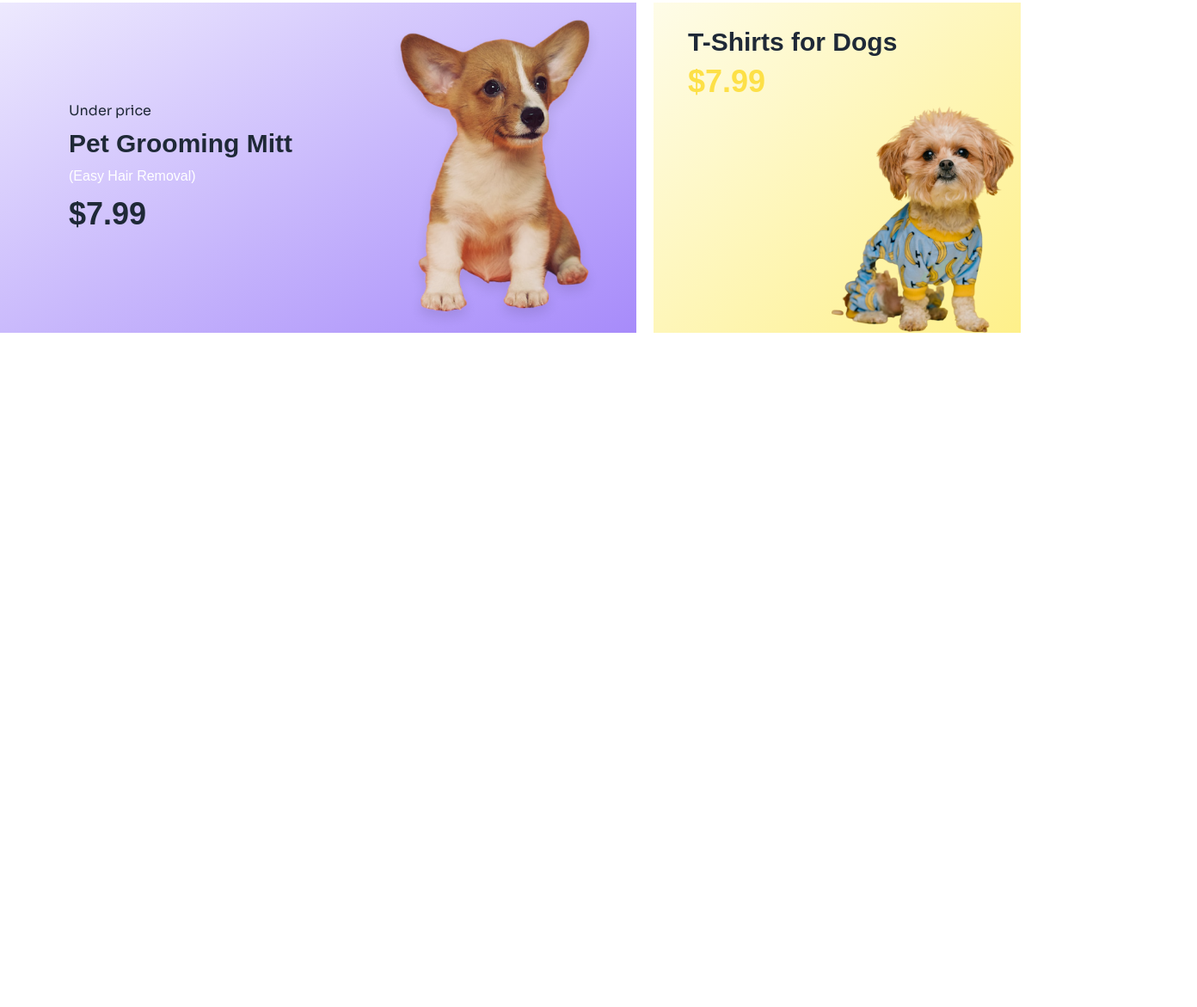
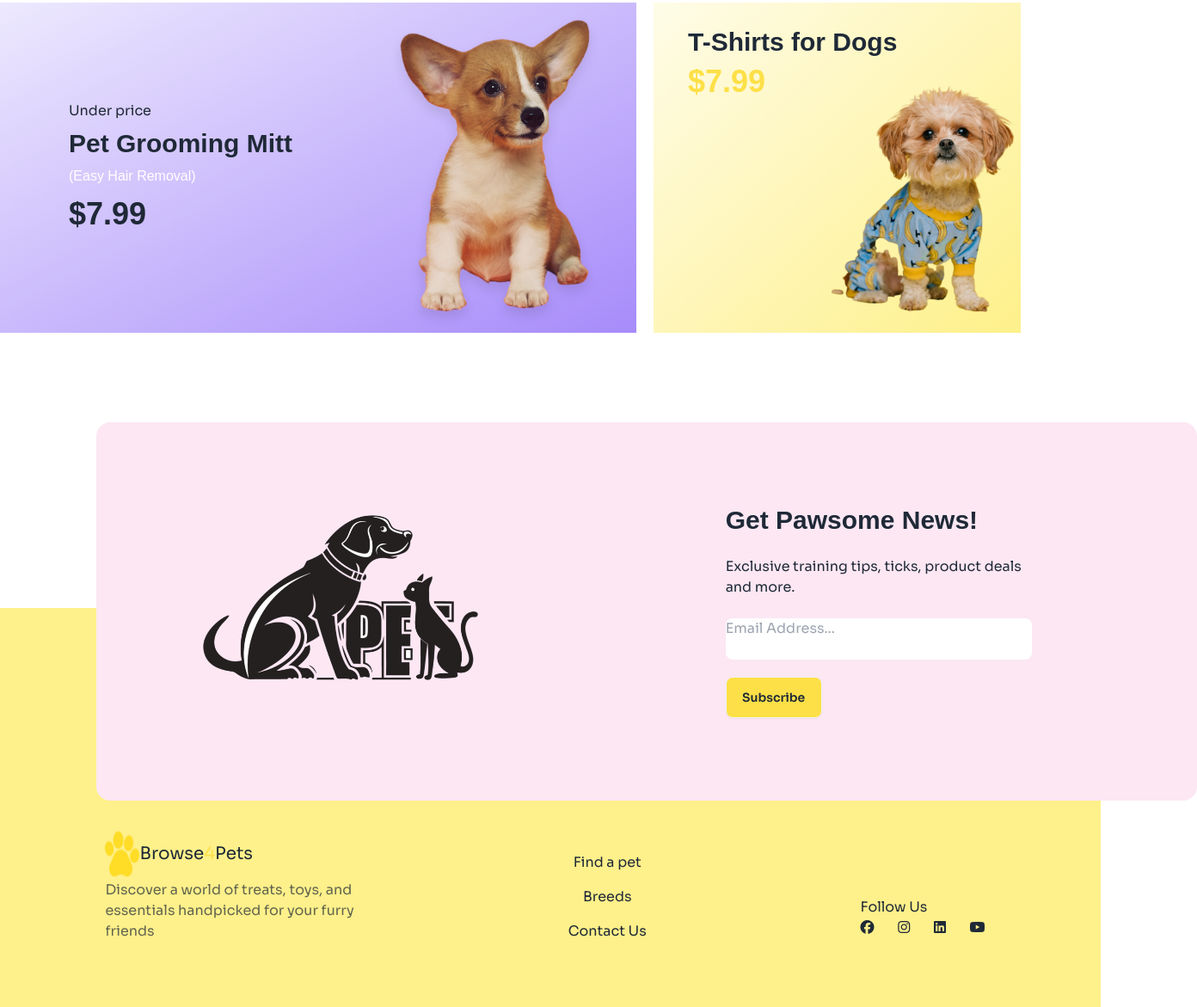
Before and after one commit to AlMahmud996/pet-shop, a plain HTML site: page index.html in a window 1280 px wide. Shown: the part 1731-2902 px from the top of the page at 86% size, 1392 px wide, since content can reach past the window. Before the commit the page ends 2131 px from the top, so only its background shows below. Drawn offline with nearby package versions, Linux system fonts and the light colour scheme; a web font is replaced by a local one.

Commit message:
Footer Part Done

```diff
--- a/index.html
+++ b/index.html
@@ -326,34 +326,78 @@
                 </div>
             </div>
         </section>
-        <section class="md:container mx-auto mt-10">
+        <section class="md:container mx-auto mt-10 mb-80">
             <h1 class="font-adlam text-3xl mt-32 mb-10">Everyday Low Price</h1>
-            <div class="flex h-96 gap-5">
+            <div class="lg:flex h-96 gap-5">
                 <div class="flex bg-gradient-to-tl from-violet-400 to-violet-100">
                     <div class="mx-20 my-auto">
-                        <h4 class="pt-1">Under price</h4>
+                        <h4 class="pt-1 hidden lg:flex">Under price</h4>
                         <h2 class="py-2 font-bold text-3xl font-adlam">Pet Grooming Mitt</h2>
-                        <h4 class="text-white pb-1 font-adlam">(Easy Hair Removal)</h4>
-                        <h1 class= "py-2 font-bold text-4xl font-adlam">$7.99</h1>
+                        <h4 class="text-white pb-1 font-adlam hidden lg:flex">(Easy Hair Removal)</h4>
+                        <h1 class="py-2 font-bold text-4xl font-adlam">$7.99</h1>
                     </div>
-                    <div>
-                        <img class="w-[320px] mb-28 mt-0" src="c1-assets/cute-dog-mid.png" alt="">
+                    <div class="">
+                        <img class="lg:w-[320px] w-full mb-28 mt-0" src="c1-assets/cute-dog-mid.png" alt="">
                     </div>
                 </div>
                 <div class="bg-gradient-to-tl from-yellow-200 to-yellow-50 w-1/3 relative">
                     <div class="mx-10 my-auto">
                         <h2 class="pt-7 font-bold text-3xl font-adlam">T-Shirts for Dogs</h2>
-                        <h1 class= "py-2 flex font-bold text-4xl font-adlam text-yellow-300">$7.99</h1>
+                        <h1 class="py-2 flex font-bold text-4xl font-adlam text-yellow-300">$7.99</h1>
                     </div>
                     <div>
-                        <img class="w-[220px] mb-28 mt-0 absolute right-0" src="c1-assets/cute-pet-mid.png" alt="">
+                        <img class="w-[220px] mb-28 mt-0 absolute right-0 top-24" src="c1-assets/cute-pet-mid.png"
+                            alt="">
                     </div>
                 </div>
             </div>
         </section>
+        <section>
+            <div>
+                <!-- Have to make a own section -->
+            </div>
+        </section>
     </main>
-    <footer">
-
+    <footer class="bg-yellow-200 h-full relative">
+        <section class="bg-pink-100 md:container mx-auto absolute right-48 bottom-60 left-28 rounded-2xl">
+            <div class="flex ">
+                <div>
+                    <img class="w-2/3 pl-20" src="c1-assets/footer.png" alt="">
+                </div>
+                <div class="py-24 pr-48">
+                    <h1 class="font-adlam text-3xl font-bold pb-6">Get Pawsome News!</h1>
+                    <p class="pb-6">Exclusive training tips, ticks, product deals and more.</p>
+                    <input placeholder="Email Address..." type="text" class="bg-white w-full pb-6 rounded-lg mb-5">
+                    <a class="btn bg-yellow-300 w-28 h-3">Subscribe</a>
+                </div>
+            </div>
+        </section>
+        <section class="flex text-center justify-around pt-64">
+            <div class="">
+                <div class="flex">
+                    <img class="w-[40px] text-black" src="c1-assets/logo-header.png" alt="">
+                    <a class="text-xl py-4 hidden lg:flex">Browse<span class="text-yellow-300">4</span>Pets</a>
+                </div>
+                <p class="opacity-70 text-left">Discover a world of treats, toys, and <br> essentials handpicked for
+                    your furry <br> friends</p>
+            </div>
+            <div>
+                <ul class="px-1 py-5">
+                    <li class="py-2"><a>Find a pet</a></li>
+                    <li class="py-2"><a>Breeds</a></li>
+                    <li class="py-2"><a>Contact Us</a></li>
+                </ul>
+            </div>
+            <div class="py-20">
+                <h1 class="text-left">Follow Us</h1>
+                <div class="">
+                    <i class="fa-brands fa-facebook pr-3"></i>
+                    <i class="fa-brands fa-instagram px-3"></i>
+                    <i class="fa-brands fa-linkedin px-3"></i>
+                    <i class="fa-brands fa-youtube px-3"></i>
+                </div>
+            </div>
+        </section>
     </footer>
 </body>
 
```
Also changed, not shown: c1-assets/footer.png (added).
